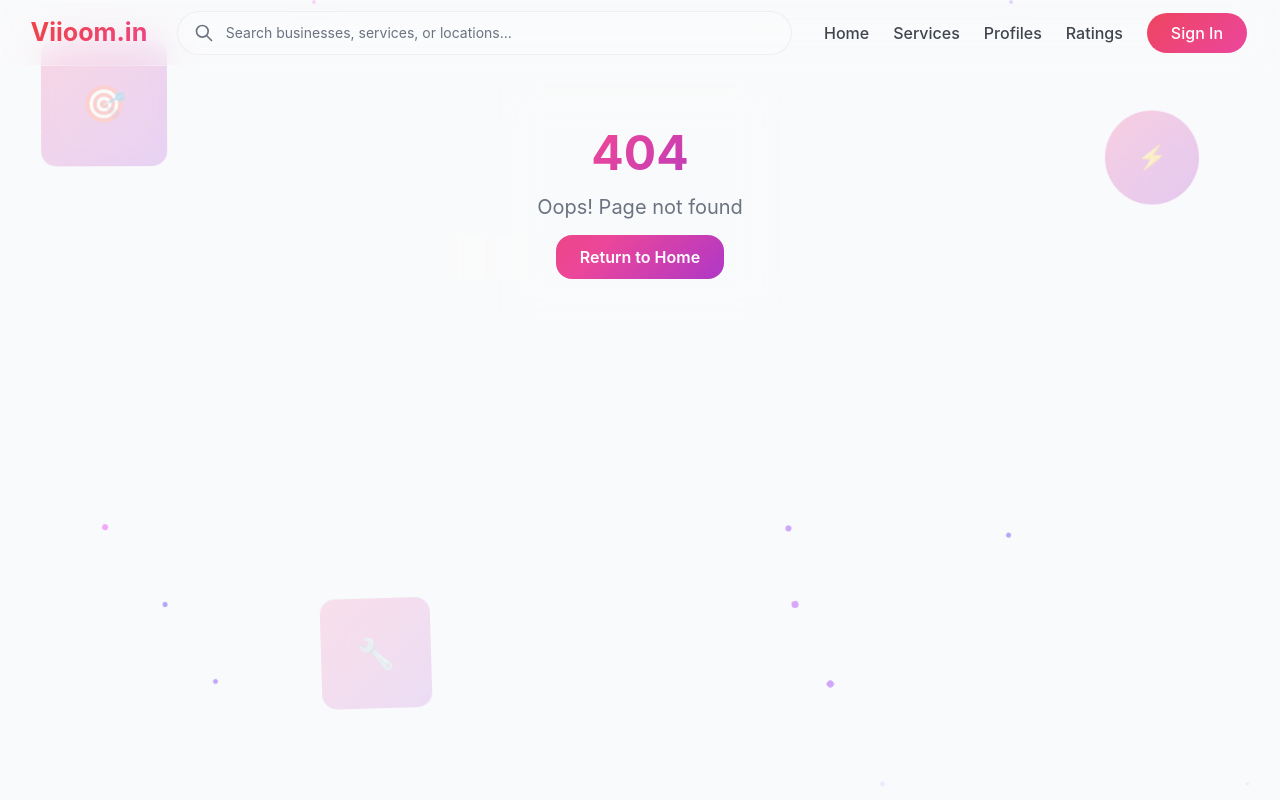
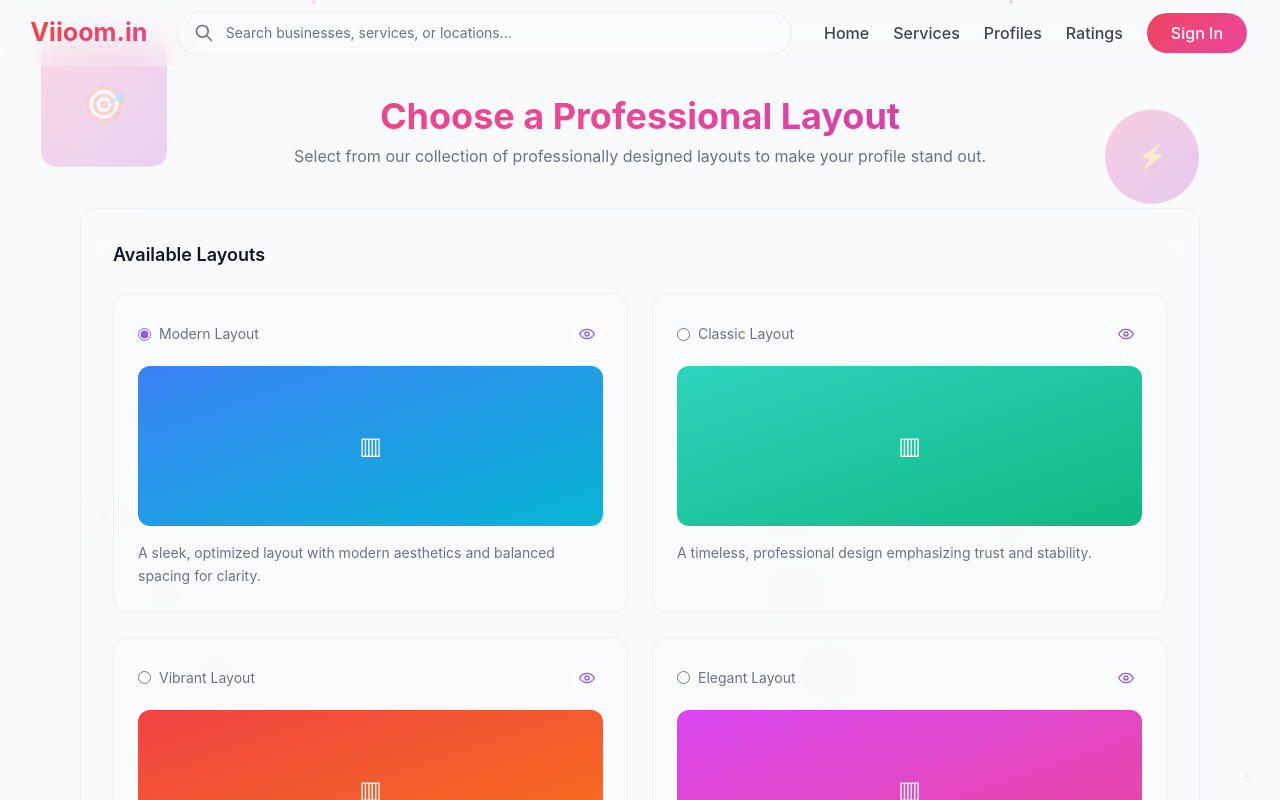
Before and after one commit to myselfpoulomi/Viioom, a React (Vite) app in the folder client/: page /layout-selection in a window 1280 px wide. Shown: the top 800 px of the page. Built offline with nearby package versions, Linux system fonts and the light colour scheme.

Commit message:
Add LayoutSelection route to App component and update CreateProfile button to navigate to LayoutSelection, enhancing user flow during profile creation.

```diff
--- a/client/src/App.jsx
+++ b/client/src/App.jsx
@@ -12,6 +12,7 @@ import Profiles from "./pages/Profiles";
 import Ratings from "./pages/Ratings";
 import NotFound from "./pages/NotFound";
 import CreateProfile from "./pages/CreateProfile";
+import LayoutSelection from "./pages/LayoutSelection";
 import Login from "./pages/Login";
 
 const queryClient = new QueryClient();
@@ -30,6 +31,7 @@ function App() {
             <Route path="/profiles" element={<Profiles />} />
             <Route path="/ratings" element={<Ratings />} />
             <Route path="/create-profile" element={<CreateProfile />} />
+            <Route path="/layout-selection" element={<LayoutSelection />} />
             <Route path="/login" element={<Login />} />
             {/* ADD ALL CUSTOM ROUTES ABOVE THE CATCH-ALL "*" ROUTE */}
             <Route path="*" element={<NotFound />} />
--- a/client/src/pages/CreateProfile.jsx
+++ b/client/src/pages/CreateProfile.jsx
@@ -1,4 +1,5 @@
 import React, { useMemo, useState, useCallback } from "react";
+import { useNavigate } from "react-router-dom";
 import Navbar from "../components/Navbar";
 import Footer from "../components/Footer";
 import AnimatedLayout from "../components/AnimatedLayout";
@@ -50,6 +51,7 @@ const SectionCard = ({ title, children }) => (
 
 const CreateProfile = () => {
   const [step, setStep] = useState(1);
+  const navigate = useNavigate();
 
   const next = useCallback(() => setStep((s) => Math.min(3, s + 1)), []);
   const prev = useCallback(() => setStep((s) => Math.max(1, s - 1)), []);
@@ -198,7 +200,7 @@ const CreateProfile = () => {
                 </div>
                 <div className="mt-6 flex items-center justify-between">
                   <button onClick={prev} className="glassmorphism px-5 py-3 rounded-lg font-semibold text-foreground">Back</button>
-                  <button className="magnetic-btn animated-gradient text-primary-foreground px-6 py-3 rounded-lg font-semibold">Create Profile</button>
+                  <button onClick={() => navigate('/layout-selection')} className="magnetic-btn animated-gradient text-primary-foreground px-6 py-3 rounded-lg font-semibold">Create Profile</button>
                 </div>
               </SectionCard>
             </div>
--- /dev/null
+++ b/client/src/pages/LayoutSelection.jsx
@@ -0,0 +1,82 @@
+import React, { useMemo, useState, useCallback } from "react";
+import { Link } from "react-router-dom";
+import Navbar from "../components/Navbar";
+import Footer from "../components/Footer";
+import AnimatedLayout from "../components/AnimatedLayout";
+
+const LayoutCard = ({ title, description, gradient, selected, onSelect }) => {
+  return (
+    <div className="card-3d glassmorphism rounded-2xl p-6 border border-border/60 group cursor-pointer transition-transform hover:-translate-y-2 hover:shadow-xl">
+      <div className="flex items-center justify-between mb-4">
+        <label className="inline-flex items-center gap-2 text-sm text-muted-foreground">
+          <input type="radio" checked={selected} onChange={onSelect} className="accent-primary" />
+          <span>{title}</span>
+        </label>
+        <button type="button" aria-label="Preview layout" className="glassmorphism size-8 rounded-xl grid place-items-center text-primary transition-colors">
+          <svg xmlns="http://www.w3.org/2000/svg" viewBox="0 0 24 24" fill="none" stroke="currentColor" strokeWidth="2" strokeLinecap="round" strokeLinejoin="round" className="w-4 h-4">
+            <path d="M1 12s4-7 11-7 11 7 11 7-4 7-11 7-11-7-11-7Z" />
+            <circle cx="12" cy="12" r="3" />
+          </svg>
+        </button>
+      </div>
+      <div className={`rounded-xl h-40 w-full bg-gradient-to-br ${gradient} grid place-items-center mb-4 group-hover:scale-[1.02] transition-transform`}>
+        <span className="text-2xl text-white">▥</span>
+      </div>
+      <p className="text-sm text-muted-foreground leading-relaxed">
+        {description}
+      </p>
+    </div>
+  );
+};
+
+const LayoutSelection = () => {
+  const options = useMemo(() => [
+    { id: "modern", title: "Modern Layout", gradient: "from-blue-500 to-cyan-500", description: "A sleek, optimized layout with modern aesthetics and balanced spacing for clarity." },
+    { id: "classic", title: "Classic Layout", gradient: "from-teal-400 to-emerald-500", description: "A timeless, professional design emphasizing trust and stability." },
+    { id: "vibrant", title: "Vibrant Layout", gradient: "from-red-500 to-orange-500", description: "A vibrant, appetizing layout ideal for restaurants and cafes, focusing on menu and ambiance." },
+    { id: "elegant", title: "Elegant Layout", gradient: "from-fuchsia-500 to-pink-500", description: "A minimal yet elegant template for showcasing creative work or case studies beautifully." },
+    { id: "structured", title: "Structured Layout", gradient: "from-yellow-400 to-green-500", description: "A structured layout for listing services with clear calls to action and highlights." },
+    { id: "dynamic", title: "Dynamic Layout", gradient: "from-indigo-500 to-blue-600", description: "An optimized layout for online stores, focusing on products, promotions, and seamless shopping experiences." },
+  ], []);
+
+  const [selectedId, setSelectedId] = useState(options[0].id);
+  const onSelect = useCallback((id) => setSelectedId(id), []);
+
+  return (
+    <div className="min-h-screen bg-background overflow-x-hidden">
+      <Navbar />
+      <AnimatedLayout>
+        <div className="max-w-6xl mx-auto pt-24 pb-16 px-4">
+          <div className="text-center mb-10">
+            <h1 className="text-3xl md:text-4xl font-bold animated-gradient bg-clip-text text-transparent">Choose a Professional Layout</h1>
+            <p className="text-muted-foreground mt-2">Select from our collection of professionally designed layouts to make your profile stand out.</p>
+          </div>
+
+          <div className="glassmorphism rounded-2xl p-6 md:p-8 border border-border/60">
+            <h3 className="text-lg font-semibold text-foreground mb-6">Available Layouts</h3>
+            <div className="grid grid-cols-1 md:grid-cols-2 gap-6">
+              {options.map((opt) => (
+                <LayoutCard
+                  key={opt.id}
+                  title={opt.title}
+                  description={opt.description}
+                  gradient={opt.gradient}
+                  selected={selectedId === opt.id}
+                  onSelect={() => onSelect(opt.id)}
+                />
+              ))}
+            </div>
+
+            <div className="mt-8 flex items-center justify-center gap-4">
+              <Link to="/create-profile" className="glassmorphism px-6 py-3 rounded-full font-semibold">Back to Profile Details</Link>
+              <button className="magnetic-btn animated-gradient text-primary-foreground px-6 py-3 rounded-full font-semibold">Continue to Profile Preview</button>
+            </div>
+          </div>
+        </div>
+      </AnimatedLayout>
+      <Footer />
+    </div>
+  );
+};
+
+export default LayoutSelection;
```
